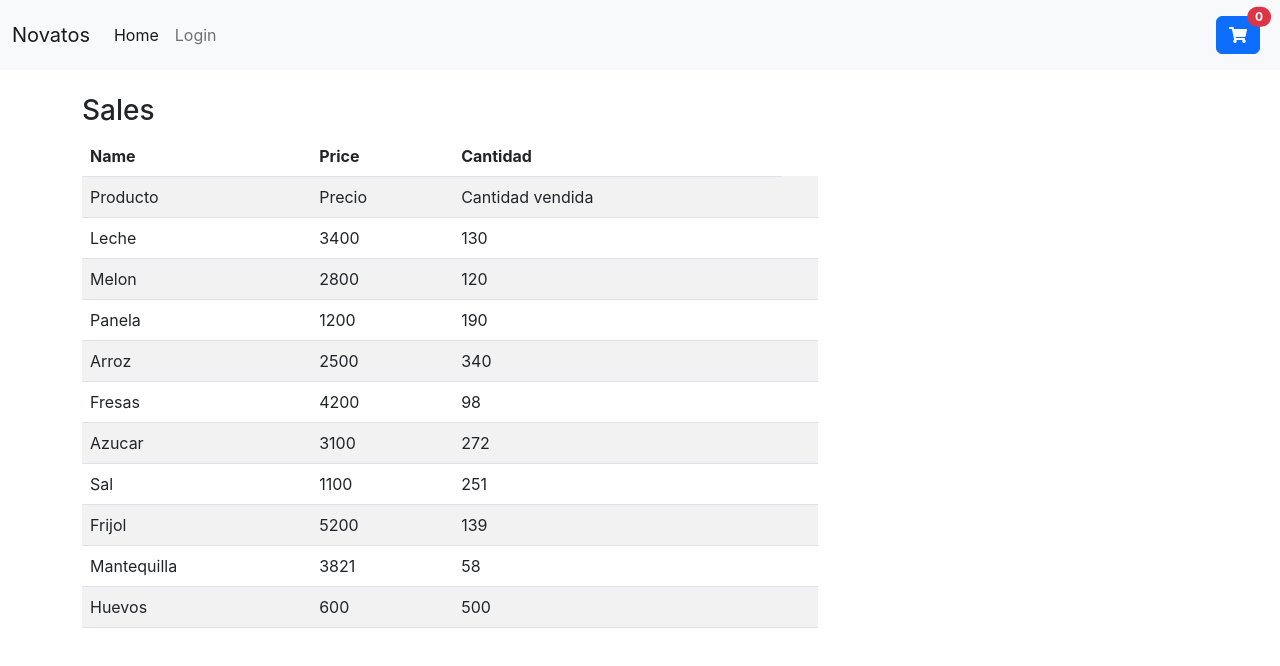
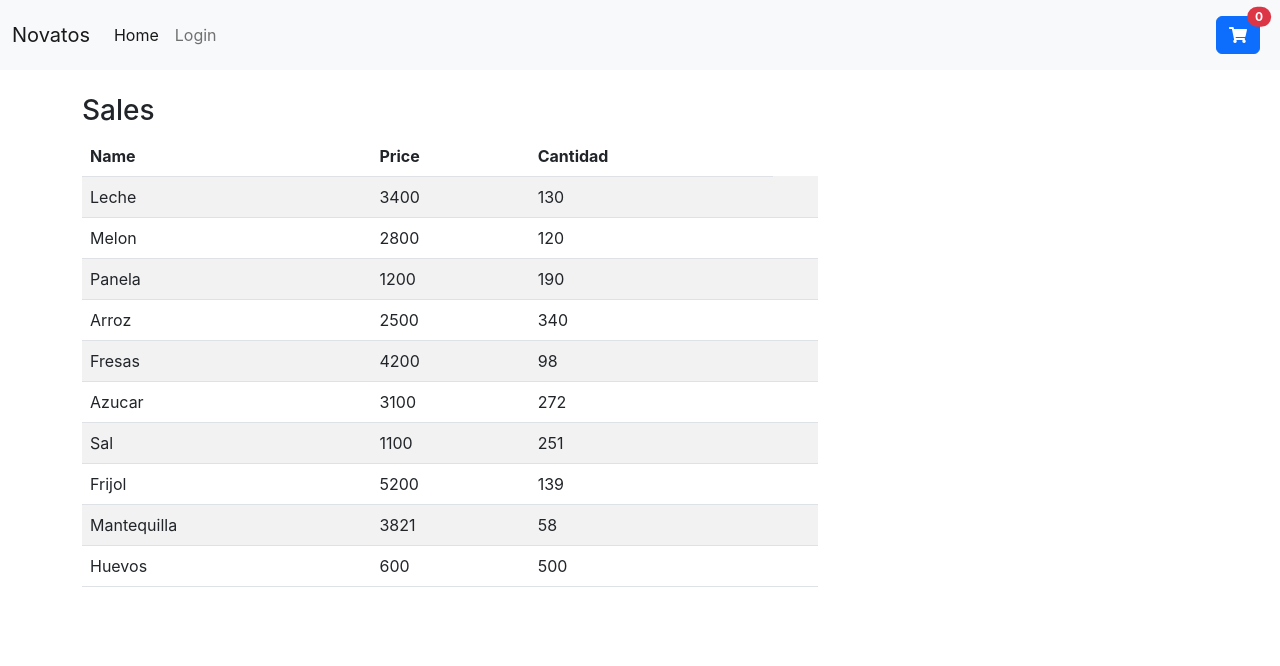
Before and after one commit to Novatos-kosod/Sprint2, a React (Create React App) app: page /admin/sales in a window 1280 px wide. Shown: the top 666 px of the page. Built offline with nearby package versions, Linux system fonts and the light colour scheme.

Commit message:
modificacion interfaces

```diff
--- a/package.json
+++ b/package.json
@@ -13,6 +13,7 @@
     "web-vitals": "^2.1.4"
   },
   "scripts": {
+    "server":"json-server --watch ventas.json",
     "start": "react-scripts start",
     "build": "react-scripts build",
     "test": "react-scripts test",
--- a/src/components/ventas.json
+++ b/src/components/ventas.json
@@ -1,10 +1,4 @@
 [
-    {
-        "id":0,
-        "producto":"Producto",
-        "precio":"Precio",
-        "cantidad": "Cantidad vendida"
-    },
     {
         "id":1,
         "producto":"Leche",
```
Also changed, not shown: src/components/admin/Home.js (indentation only), src/components/admin/Sales.js (indentation only).
